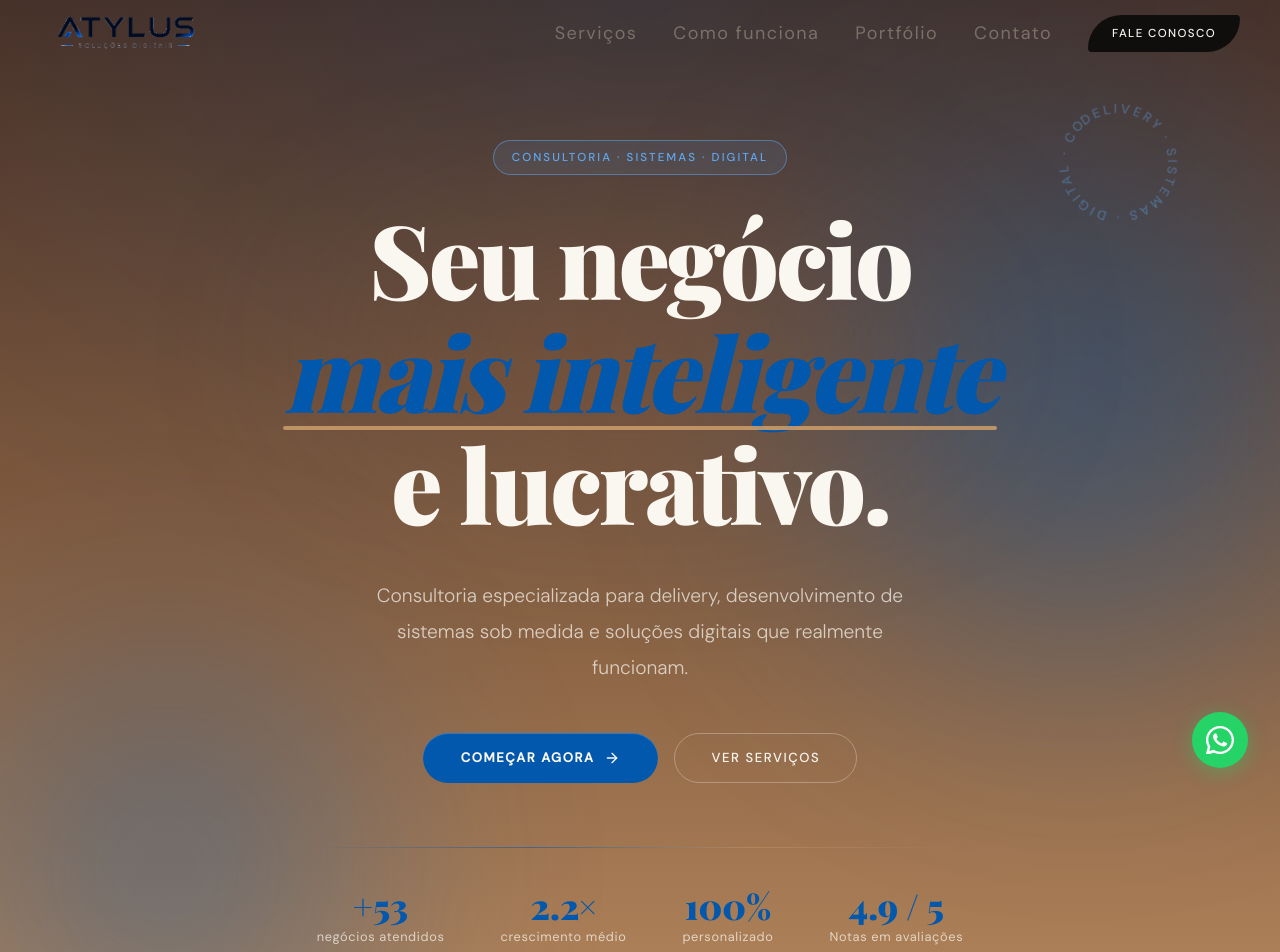
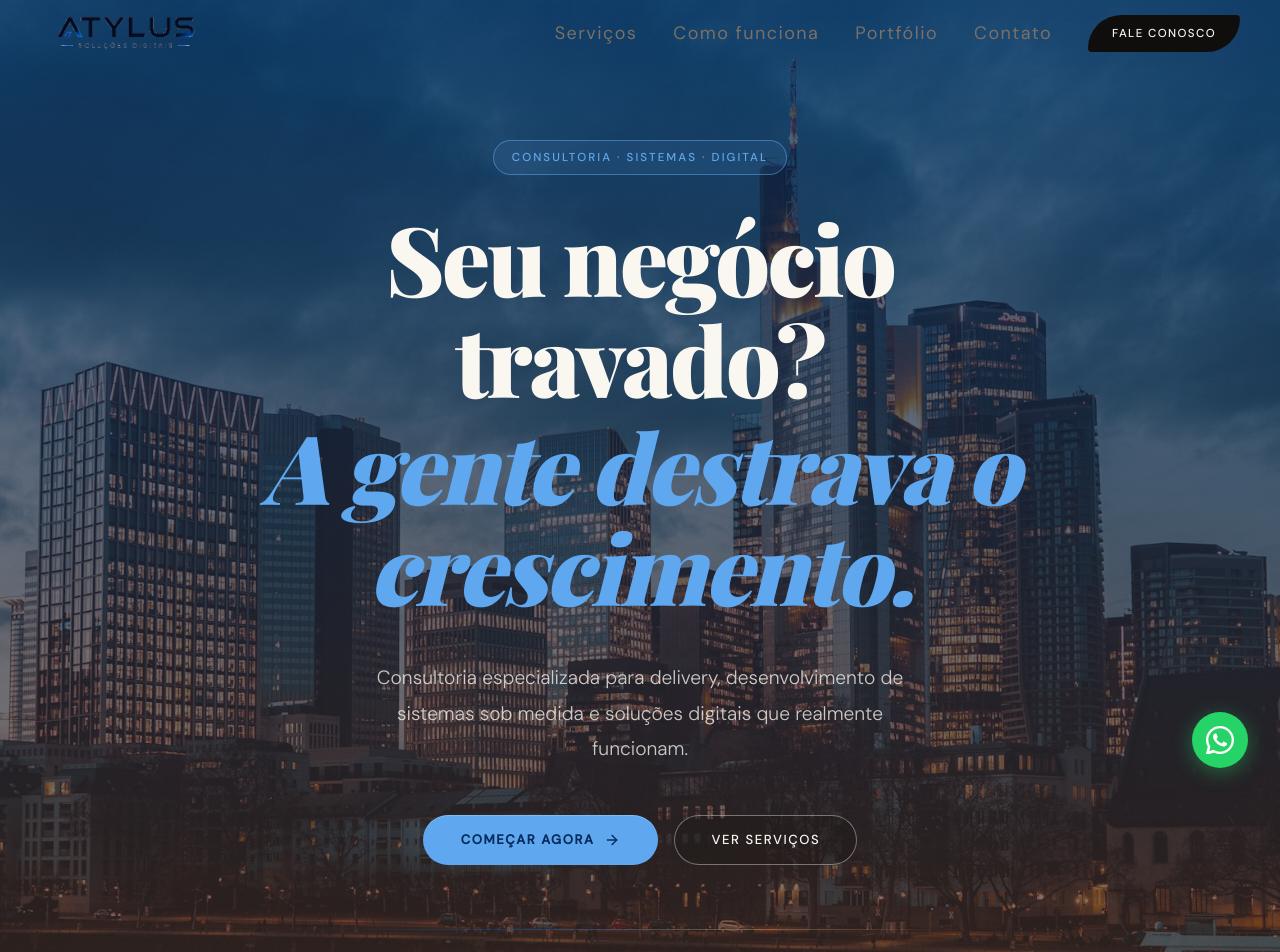
Before and after one commit to Hexdien/Atylus, a React (Vite) app: page / in a window 1280 px wide. Shown: the top 952 px of the page. Built offline with nearby package versions, Linux system fonts and the light colour scheme; a web font is replaced by a local one.

Commit message:
atualização hero com imagem de fundo

```diff
--- a/src/components/Hero.jsx
+++ b/src/components/Hero.jsx
@@ -8,6 +8,8 @@ export default function Hero() {
     { num: '4.9 / 5', label: 'Notas em avaliações' },
   ]
 
+  const heroBg = `${import.meta.env.BASE_URL}hero-bg.jpg`
+
   return (
     <section
       id="hero"
@@ -15,90 +17,16 @@ export default function Hero() {
         minHeight: '100vh',
         display: 'flex',
         flexDirection: 'column',
-        justifyContent: 'center',
+        justifyContent: 'flex-start',
         padding: '140px 40px 80px',
         position: 'relative',
         overflow: 'hidden',
         backgroundColor: 'var(--hero-bg-top)',
-        backgroundImage: 'radial-gradient(ellipse 1300px 900px at 50% 0%, rgba(1,88,173,0.16), transparent 72%), linear-gradient(180deg, var(--hero-bg-top) 0%, var(--hero-bg-bottom) 100%)',
+        backgroundImage: `linear-gradient(180deg, rgba(6,43,92,0.75) 0%, rgba(74,47,34,0.65) 100%), url(${heroBg})`,
+        backgroundSize: 'cover',
+        backgroundPosition: 'center',
       }}
     >
-      {/* Background aurora blobs */}
-      <div
-        className="hero-float"
-        style={{
-          position: 'absolute',
-          top: '4%',
-          right: '-14%',
-          width: '760px',
-          height: '760px',
-          borderRadius: '50%',
-          background: 'radial-gradient(circle, var(--hero-blue) 0%, transparent 70%)',
-          filter: 'blur(100px)',
-          opacity: 0.5,
-          pointerEvents: 'none',
-        }}
-      />
-      <div
-        className="hero-float"
-        style={{
-          position: 'absolute',
-          bottom: '-16%',
-          left: '-12%',
-          width: '640px',
-          height: '640px',
-          borderRadius: '50%',
-          background: 'radial-gradient(circle, var(--hero-blue) 0%, transparent 70%)',
-          filter: 'blur(100px)',
-          opacity: 0.45,
-          pointerEvents: 'none',
-          animationDelay: '-6.5s',
-        }}
-      />
-
-      {/* Warm glow behind headline */}
-      <div
-        style={{
-          position: 'absolute',
-          top: '18%',
-          left: '50%',
-          transform: 'translateX(-50%)',
-          width: '760px',
-          height: '320px',
-          background: 'radial-gradient(ellipse, var(--hero-glow) 0%, transparent 72%)',
-          filter: 'blur(90px)',
-          opacity: 0.5,
-          pointerEvents: 'none',
-        }}
-      />
-
-      {/* Rotating badge */}
-      <div
-        className="hero-spin"
-        style={{
-          position: 'absolute',
-          top: '10%',
-          right: '8%',
-          width: '120px',
-          height: '120px',
-          opacity: 0.4,
-          pointerEvents: 'none',
-        }}
-      >
-        <svg viewBox="0 0 120 120" fill="none" xmlns="http://www.w3.org/2000/svg">
-          <path
-            id="circle"
-            d="M 60 60 m -50 0 a 50 50 0 1 1 100 0 a 50 50 0 1 1 -100 0"
-            fill="none"
-          />
-          <text style={{ fontSize: '13px', fill: 'var(--hero-blue-light)', letterSpacing: '3px', fontFamily: 'var(--font-body)', fontWeight: 500 }}>
-            <textPath href="#circle">
-              DELIVERY · SISTEMAS · DIGITAL · CONSULTORIA ·&nbsp;
-            </textPath>
-          </text>
-        </svg>
-      </div>
-
       <div
         style={{
           maxWidth: '820px',
@@ -134,35 +62,13 @@ export default function Hero() {
         </p>
 
         {/* Headline */}
-        <h1 className="display-title animate-fade-up delay-100" style={{ fontSize: 'clamp(3.4rem, 8vw, 7.5rem)', lineHeight: 1.0, letterSpacing: '-0.03em', color: 'var(--hero-text)', marginBottom: '10px' }}>
-          Seu negócio
+        <h1 className="display-title animate-fade-up delay-100" style={{ fontSize: 'clamp(3.2rem, 7.5vw, 6.8rem)', lineHeight: 1.05, letterSpacing: '-0.03em', color: 'var(--hero-text)', marginBottom: '6px' }}>
+          Seu negócio travado?
         </h1>
-        <h1 className="display-title animate-fade-up delay-200" style={{ fontSize: 'clamp(3.4rem, 8vw, 7.5rem)', lineHeight: 1.0, letterSpacing: '-0.03em', marginBottom: '10px' }}>
-          <em
-            style={{
-              fontStyle: 'italic',
-              position: 'relative',
-              display: 'inline-block',
-              color: 'var(--hero-blue)',
-            }}
-          >
-            mais inteligente
-            <span
-              style={{
-                position: 'absolute',
-                left: 0,
-                bottom: '-8px',
-                width: '100%',
-                height: '4px',
-                borderRadius: '3px',
-                background: 'var(--hero-gold)',
-                opacity: 0.9,
-              }}
-            />
+        <h1 className="display-title animate-fade-up delay-200" style={{ fontSize: 'clamp(3.2rem, 7.5vw, 6.8rem)', lineHeight: 1.05, letterSpacing: '-0.03em', marginBottom: '44px' }}>
+          <em style={{ fontStyle: 'italic', color: 'var(--hero-blue-light)' }}>
+            A gente destrava o crescimento.
           </em>
-        </h1>
-        <h1 className="display-title animate-fade-up delay-300" style={{ fontSize: 'clamp(3.4rem, 8vw, 7.5rem)', lineHeight: 1.0, letterSpacing: '-0.03em', color: 'var(--hero-text)', marginBottom: '44px' }}>
-          e lucrativo.
         </h1>
 
         {/* Subtext */}
@@ -207,7 +113,7 @@ export default function Hero() {
         >
           {stats.map(s => (
             <div key={s.label}>
-              <p style={{ fontFamily: 'var(--font-display)', fontWeight: 900, fontSize: '2.2rem', color: 'var(--hero-blue)', lineHeight: 1 }}>
+              <p style={{ fontFamily: 'var(--font-display)', fontWeight: 900, fontSize: '2.2rem', color: 'var(--hero-blue-light)', lineHeight: 1 }}>
                 {s.num}
               </p>
               <p style={{ fontFamily: 'var(--font-body)', fontSize: '0.8rem', color: 'var(--hero-text-muted)', marginTop: '4px', letterSpacing: '0.05em' }}>
@@ -221,29 +127,16 @@ export default function Hero() {
       <style>{`
         #hero {
           --hero-bg-top: #4a2f22;
-          --hero-bg-bottom: #b3855b;
           --hero-blue: #0158AD;
           --hero-blue-light: #5fa8f0;
           --hero-gold: #c89b6a;
-          --hero-glow: #8a5a3a;
           --hero-text: #faf6f0;
-          --hero-text-muted: rgba(250,246,240,0.72);
+          --hero-text-muted: rgba(250,246,240,0.78);
         }
 
-        @keyframes heroFloat {
-          0%, 100% { transform: translateY(0); }
-          50% { transform: translateY(-10px); }
-        }
-        @keyframes heroSpin {
-          from { transform: rotate(0deg); }
-          to   { transform: rotate(360deg); }
-        }
-        .hero-float { animation: heroFloat 13s ease-in-out infinite; }
-        .hero-spin  { animation: heroSpin 50s linear infinite; }
-
         #hero .hero-btn-primary {
-          background: var(--hero-blue);
-          color: var(--hero-text);
+          background: var(--hero-blue-light);
+          color: #062b5c;
           padding: 15px 38px;
           border-radius: 999px;
           font-family: var(--font-body);
@@ -262,13 +155,13 @@ export default function Hero() {
         }
         #hero .hero-btn-primary:hover {
           transform: translateY(-1px);
-          box-shadow: 0 10px 30px rgba(1,88,173,0.55);
+          box-shadow: 0 10px 30px rgba(95,168,240,0.5);
         }
 
         #hero .hero-btn-outline {
-          background: transparent;
+          background: rgba(15,14,13,0.15);
           color: var(--hero-text);
-          border: 1px solid rgba(250,246,240,0.3);
+          border: 1px solid rgba(250,246,240,0.4);
           padding: 14px 36px;
           border-radius: 999px;
           font-family: var(--font-body);
@@ -289,9 +182,6 @@ export default function Hero() {
           transform: translateY(-1px);
         }
 
-        @media (prefers-reduced-motion: reduce) {
-          .hero-float, .hero-spin { animation: none; }
-        }
       `}</style>
     </section>
   )
```
Also changed, not shown: public/hero-bg.jpg (added).
